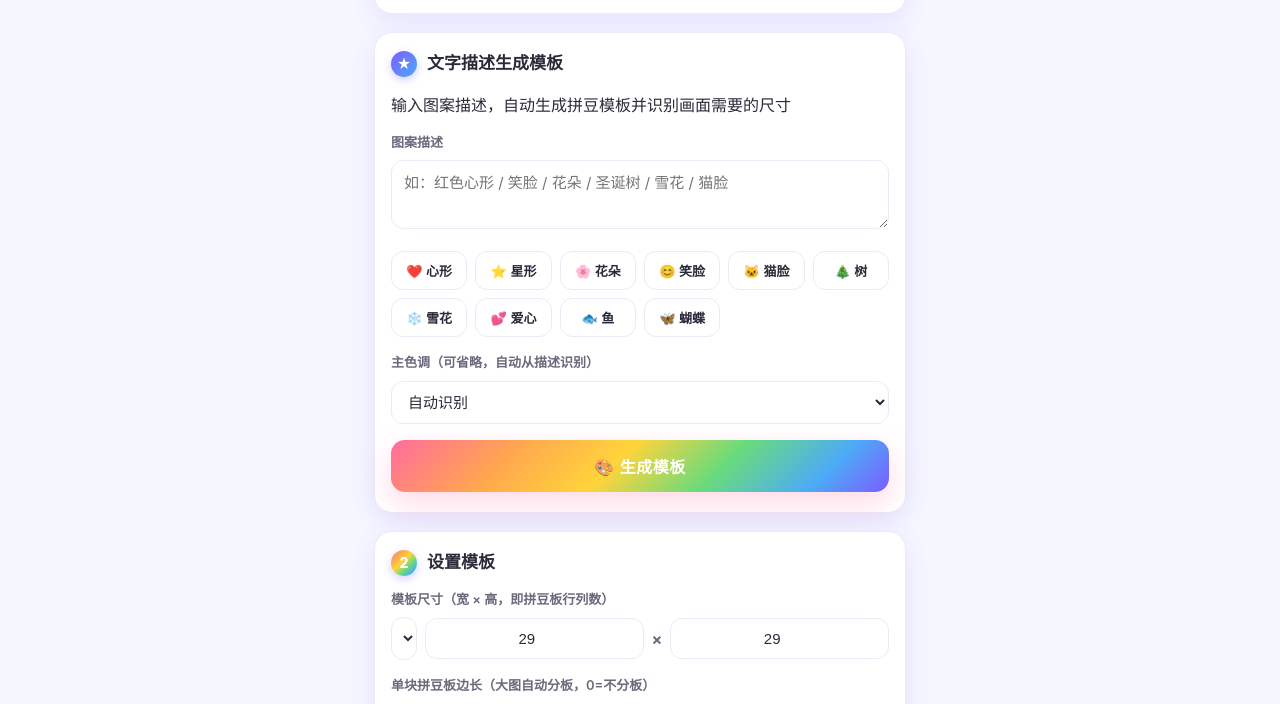
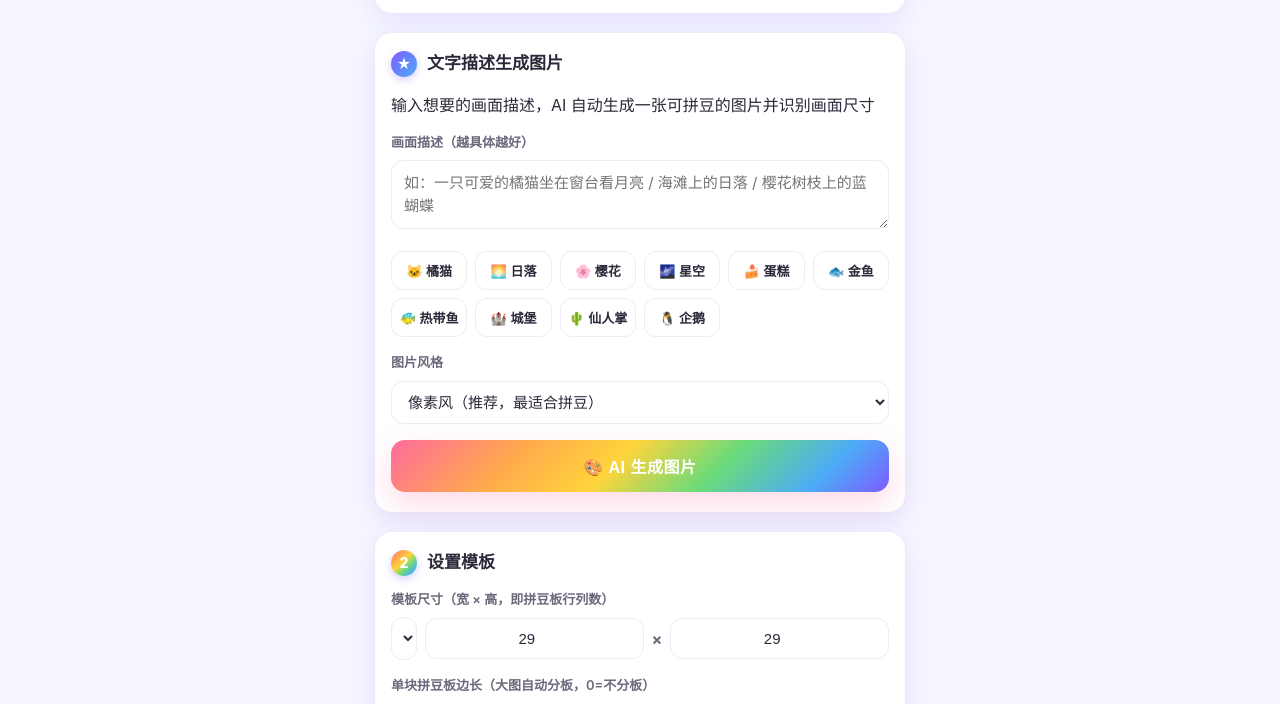
Before and after one commit to Sunset0516/beads-pwa, a plain HTML site: page index.html in a window 1280 px wide. Shown: the part 396-1100 px from the top of the page. Drawn offline with Linux system fonts and the light colour scheme.

Commit message:
update index.html

```diff
--- a/index.html
+++ b/index.html
@@ -52,40 +52,33 @@
 
     <!-- 文字描述生成模板 -->
     <section class="card">
-      <h2><span class="step-badge alt">★</span>文字描述生成模板</h2>
-      <p class="hint">输入图案描述，自动生成拼豆模板并识别画面需要的尺寸</p>
+      <h2><span class="step-badge alt">★</span>文字描述生成图片</h2>
+      <p class="hint">输入想要的画面描述，AI 自动生成一张可拼豆的图片并识别画面尺寸</p>
       <label class="field">
-        <span>图案描述</span>
-        <textarea id="descInput" rows="2" placeholder="如：红色心形 / 笑脸 / 花朵 / 圣诞树 / 雪花 / 猫脸"></textarea>
+        <span>画面描述（越具体越好）</span>
+        <textarea id="descInput" rows="2" placeholder="如：一只可爱的橘猫坐在窗台看月亮 / 海滩上的日落 / 樱花树枝上的蓝蝴蝶"></textarea>
       </label>
       <div class="preset-grid">
-        <button class="preset-chip" data-desc="心形">❤️ 心形</button>
-        <button class="preset-chip" data-desc="星形">⭐ 星形</button>
-        <button class="preset-chip" data-desc="花朵">🌸 花朵</button>
-        <button class="preset-chip" data-desc="笑脸">😊 笑脸</button>
-        <button class="preset-chip" data-desc="猫脸">🐱 猫脸</button>
-        <button class="preset-chip" data-desc="圣诞树">🎄 树</button>
-        <button class="preset-chip" data-desc="雪花">❄️ 雪花</button>
-        <button class="preset-chip" data-desc="爱心">💕 爱心</button>
-        <button class="preset-chip" data-desc="鱼">🐟 鱼</button>
-        <button class="preset-chip" data-desc="蝴蝶">🦋 蝴蝶</button>
+        <button class="preset-chip" data-desc="一只可爱的橘猫坐在窗台看月亮">🐱 橘猫</button>
+        <button class="preset-chip" data-desc="海滩上的金色日落">🌅 日落</button>
+        <button class="preset-chip" data-desc="樱花树枝上的蓝蝴蝶">🌸 樱花</button>
+        <button class="preset-chip" data-desc="星空银河下的雪山">🌌 星空</button>
+        <button class="preset-chip" data-desc="生日蛋糕和甜点">🍰 蛋糕</button>
+        <button class="preset-chip" data-desc="一条金鱼在水草中游动">🐟 金鱼</button>
+        <button class="preset-chip" data-desc="彩虹色热带鱼">🐠 热带鱼</button>
+        <button class="preset-chip" data-desc="童话城堡和星空">🏰 城堡</button>
+        <button class="preset-chip" data-desc="仙人掌和小花">🌵 仙人掌</button>
+        <button class="preset-chip" data-desc="南极的企鹅">🐧 企鹅</button>
       </div>
       <label class="field">
-        <span>主色调（可省略，自动从描述识别）</span>
+        <span>图片风格</span>
         <select id="descColor">
-          <option value="auto">自动识别</option>
-          <option value="red">红色</option>
-          <option value="pink">粉色</option>
-          <option value="orange">橙色</option>
-          <option value="yellow">黄色</option>
-          <option value="green">绿色</option>
-          <option value="blue">蓝色</option>
-          <option value="purple">紫色</option>
-          <option value="black">黑色</option>
-          <option value="white">白色</option>
+          <option value="pixel">像素风（推荐，最适合拼豆）</option>
+          <option value="cartoon">卡通插画风</option>
+          <option value="real">写实风</option>
         </select>
       </label>
-      <button id="descGenBtn" class="btn-primary">🎨 生成模板</button>
+      <button id="descGenBtn" class="btn-primary">🎨 AI 生成图片</button>
       <p id="descHint" class="hint" hidden></p>
     </section>
 
```
